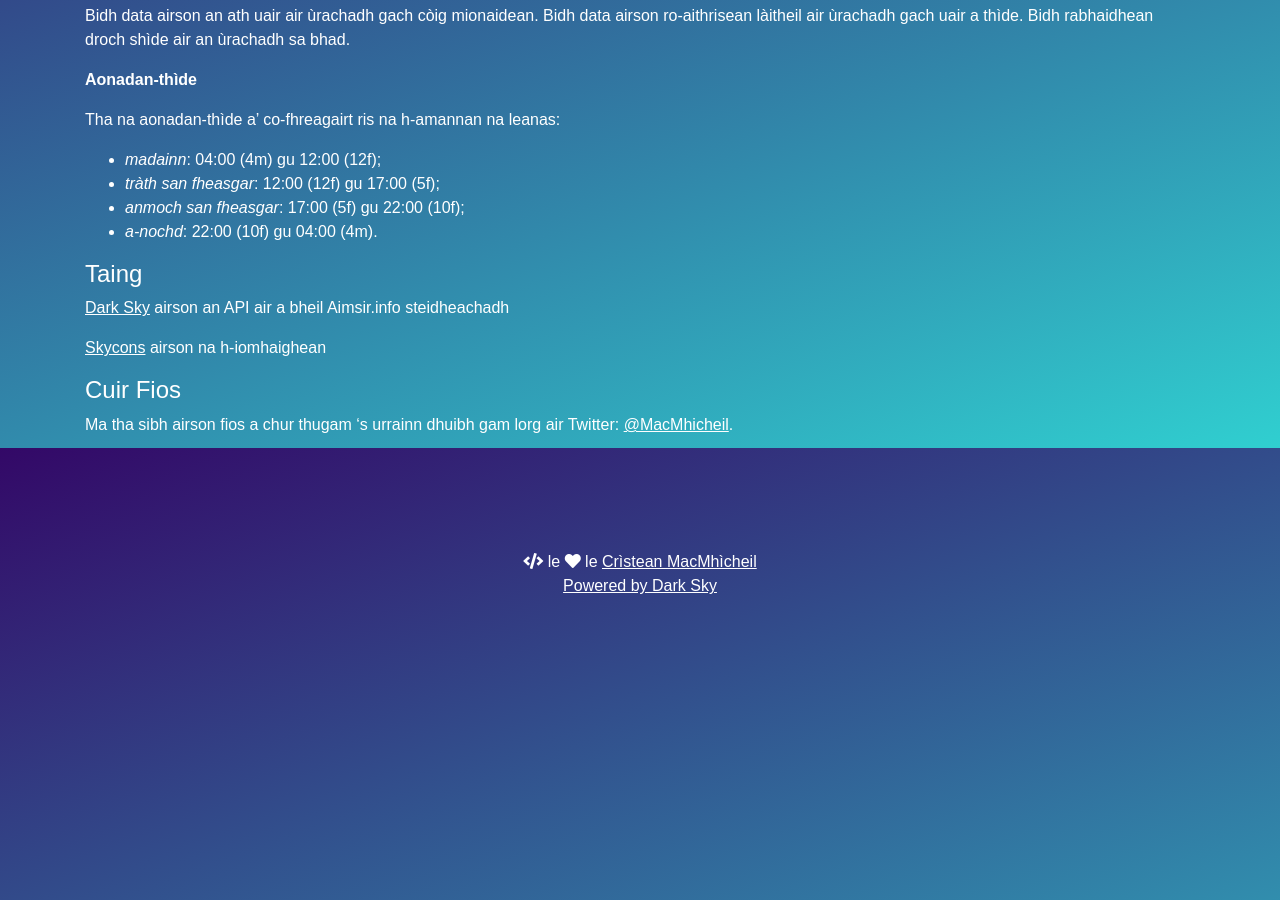
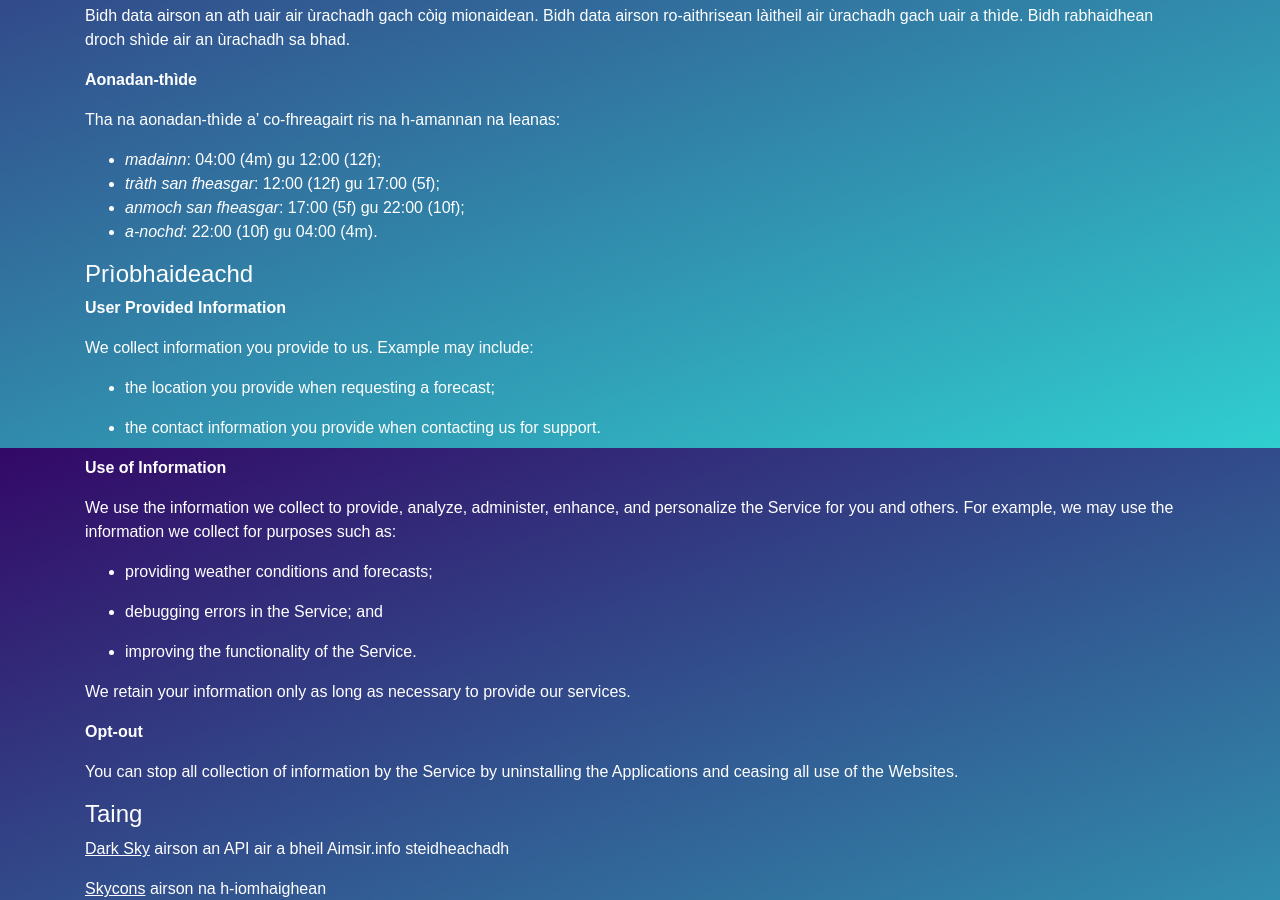
Before and after one commit to angeidheal/aimsir, a Jekyll site: the page built from mu-dheidhinn.md, in a window 1280 px wide and 900 px high, scrolled down 452 px. Built offline with Jekyll 4.4.1, drawn with Linux system fonts in a browser that asks for light colours; nearby versions of some CDN libraries; a script that is not in the unit is left out.

Commit message:
Update mu-dheidhinn.md

```diff
--- a/mu-dheidhinn.md
+++ b/mu-dheidhinn.md
@@ -29,6 +29,32 @@ Tha na aonadan-thìde a' co-fhreagairt ris na h-amannan na leanas:
 * _anmoch san fheasgar_: 17:00 (5f) gu 22:00 (10f);
 * _a-nochd_: 22:00 (10f) gu 04:00 (4m).
 
+#### Prìobhaideachd
+
+**User Provided Information**
+
+We collect information you provide to us. Example may include:
+
+* the location you provide when requesting a forecast;
+
+* the contact information you provide when contacting us for support.
+
+**Use of Information**
+
+We use the information we collect to provide, analyze, administer, enhance, and personalize the Service for you and others. For example, we may use the information we collect for purposes such as:
+
+* providing weather conditions and forecasts;
+
+* debugging errors in the Service; and
+
+* improving the functionality of the Service.
+
+We retain your information only as long as necessary to provide our services.
+
+**Opt-out**
+
+You can stop all collection of information by the Service by uninstalling the Applications and ceasing all use of the Websites.
+
 #### Taing
 
 [Dark Sky](https://darksky.net/) airson an API air a bheil Aimsir.info steidheachadh
```
